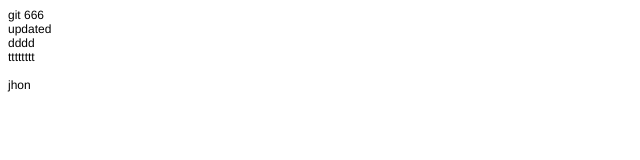
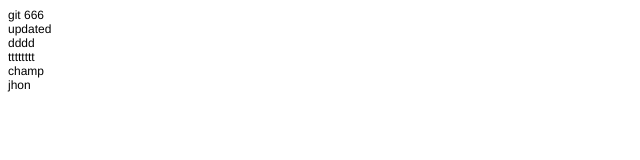
Before and after one commit to attrib1/test2, a plain HTML site: page index.html in a window 1280 px wide. Shown: the full height of the page, 0-640 px from the left. Drawn offline with Linux system fonts and the light colour scheme.

Commit message:
add champ

```diff
--- a/index.html
+++ b/index.html
@@ -17,7 +17,7 @@
 <p class="p1"><span class="s1">updated</span></p>
 <p class="p1"><span class="s1">dddd</span></p>
 <p class="p1"><span class="s1">tttttttt</span></p>
-<p class="p2"><span class="s1"></span><br></p>
+<p class="p2"><span class="s1">champ</span><br></p>
 <p class="p1"><span class="s1">jhon</span></p>
 </body>
 </html>
```
